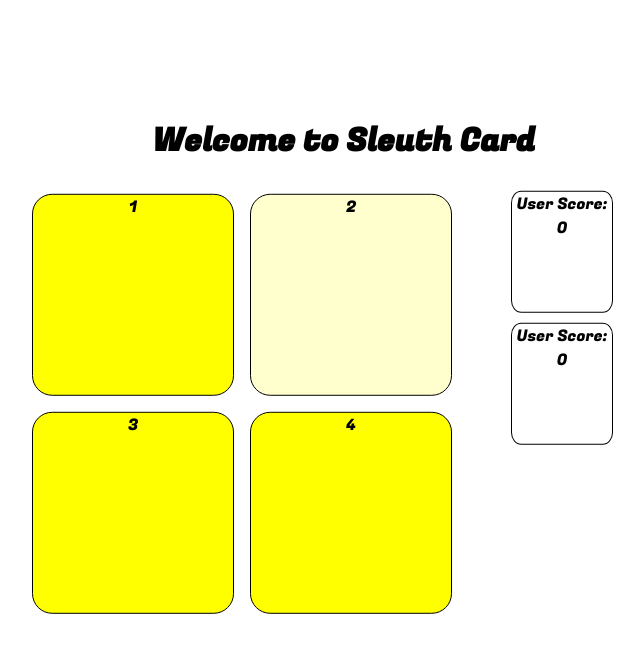
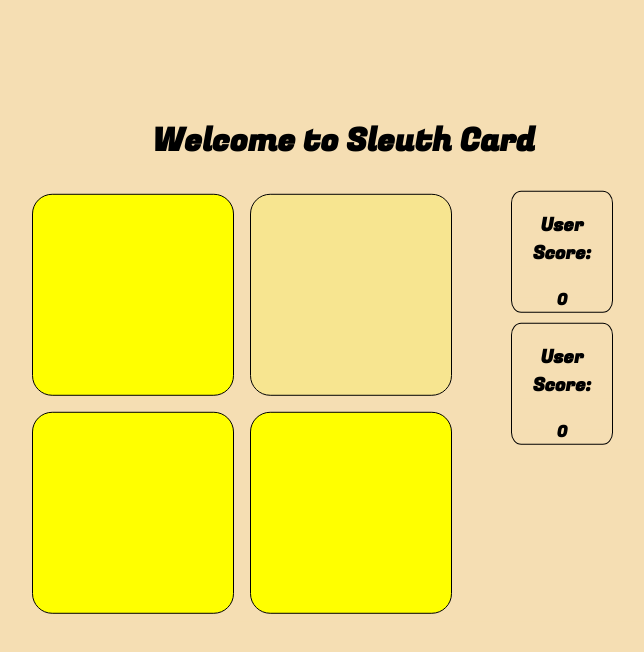
Before and after one commit to GabrielWeinbrenner/ColorSleuth, a React (Create React App) app: page / in a window 1280 px wide. Shown: the top 652 px of the page, without its empty margins (296-940 px from the left). Built offline with nearby package versions, Linux system fonts and the light colour scheme.

Commit message:
Animations for text

```diff
--- a/public/index.html
+++ b/public/index.html
@@ -29,9 +29,12 @@
     <style>
       *{
         font-family: 'Fugaz One', sans-serif ;
+        background-color: wheat;
       }
       h1{
         margin-top: 100px;
+        animation-name: moveInRight;
+        animation-duration: 1.5s;
       }
       .cards{
         position: absolute;
@@ -48,6 +51,9 @@
         border-radius: 10%;
         margin: 8px;
       }
+      .card:hover{
+        transform:translateY(-2%);
+      }
       #three{
         clear: left;
       }
@@ -59,6 +65,53 @@
         display:inline-block;
         border-radius: 10%;
       }
+      .title-score{
+        animation: moveUp 1.5s;
+      }
+      .individual-score{
+        animation-name: moveInLeft;
+        animation-duration: 1.5s;
+        height: 10px;
+        margin-bottom: 2px;
+      }
+      @keyframes moveUp{
+        0%{
+          opacity: 0;
+          transform: translateY(-10px);
+        }
+        100%{
+          opacity: 1;
+          transform: translateY(0);
+
+        }
+      }
+      @keyframes moveInLeft{
+          0%{
+              opacity: 0;
+              transform: translateX(-100px);
+          }
+          80%{
+              transform: translateX(20px);
+          }
+          100%{
+              opacity: 1;
+              transform: translateX(0);
+          }
+      }
+      @keyframes moveInRight{
+          0%{
+              opacity: 0;
+              transform: translateX(100px);
+          }
+          80%{
+              transform: translateX(-20px);
+          }
+          100%{
+              opacity: 1;
+              trasnform: translateX(0);
+          }
+      }
+
     </style>
   </head>
   <body>
--- a/src/components/App.js
+++ b/src/components/App.js
@@ -18,18 +18,26 @@ class App extends React.Component{
             return {background: color}
         }
     }
-    handleUserScore = () => {
+    handleUserScore = (increment) => {
         if(this.state.currentUser === 0){
-            var newScore = this.state.userOneScore+1;
+            var newScore = increment ? this.state.userOneScore+1: this.state.userOneScore-1;
             this.setState({
+                currentColor: {background: `rgba(${Math.random()*Math.floor(255)},
+                ${Math.random()*Math.floor(255)},
+                ${Math.random()*Math.floor(255)})`},
+
                 userOneScore: newScore,
                 randomCardId: Math.round(Math.random()*Math.floor(4)),
                 currentUser: 1
             });
         }else{
-            var newScore = this.state.userOneScore+1;
+            var newScore = increment ? this.state.userTwoScore+1: this.state.userTwoScore-1;
             this.setState({
-                userOneScore: newScore,
+                currentColor: {background: `rgba(${Math.random()*Math.floor(255)},
+                ${Math.random()*Math.floor(255)},
+                ${Math.random()*Math.floor(255)})`},
+
+                userTwoScore: newScore,
                 randomCardId: Math.round(Math.random()*Math.floor(4)),
                 currentUser: 0
             });
--- a/src/components/Card.js
+++ b/src/components/Card.js
@@ -3,13 +3,14 @@ import React from 'react';
 class Card extends React.Component{
     checkIfCorrect = () => {
         if(this.props.rand == this.props.id){
-            this.props.changeUserScore();
+            this.props.changeUserScore(true);
+        }else{
+            this.props.changeUserScore(false);
         }
     }
     render(){
         return(
             <div onClick={this.checkIfCorrect} style={this.props.color} className="card" id={this.props.id}>
-                {this.props.id}
             </div>
         );
     }
--- a/src/components/Userscore.js
+++ b/src/components/Userscore.js
@@ -4,7 +4,10 @@ class Userscore extends React.Component{
     render(){
         return(
             <div className="user-score">
-                User Score: {this.props.userscore}
+                <h3 className="title-score">User Score:</h3>
+                <h4 className="individual-score">
+                {this.props.userscore}
+                </h4>
             </div>
         );
     }
```
